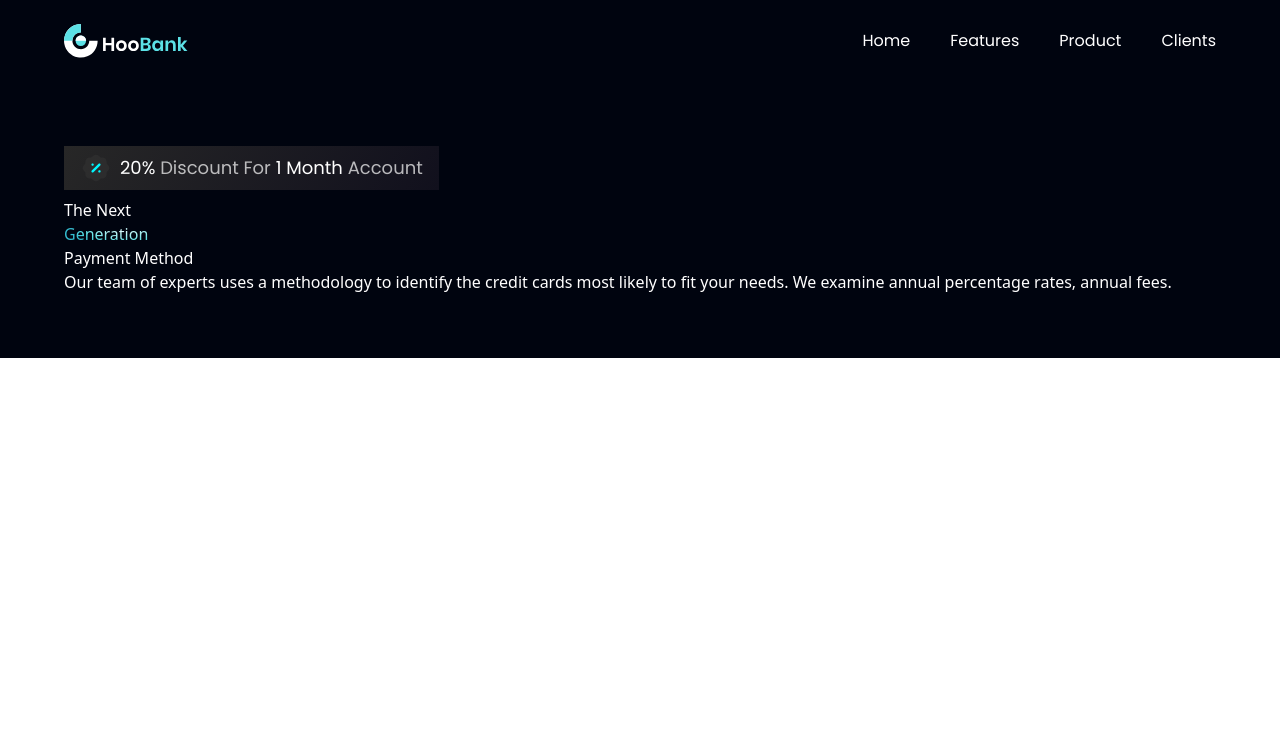
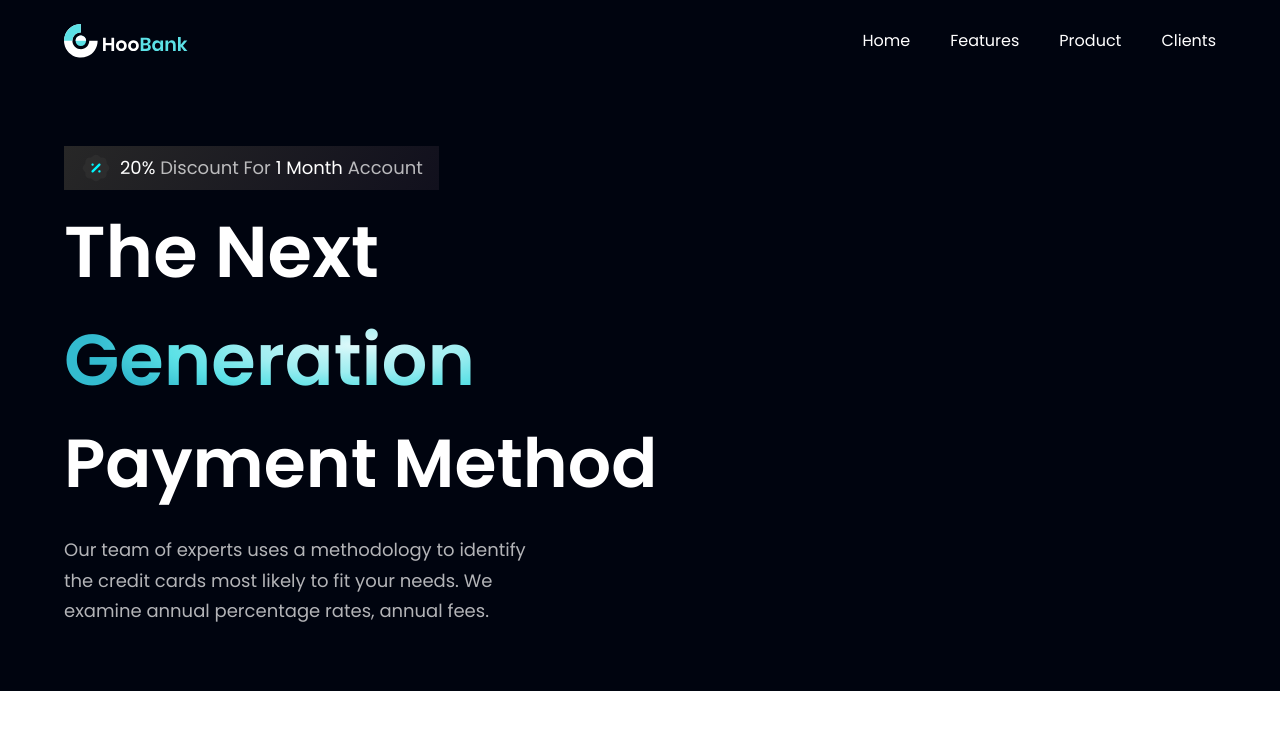
Before and after one commit to vidushalakshan/Bank-Mordern-App, a React (Vite) app: page / in a window 1280 px wide. Shown: the top 730 px of the page. Built offline with nearby package versions, Linux system fonts and the light colour scheme.

Commit message:
updated left side hero section styling

```diff
--- a/src/components/Hero.jsx
+++ b/src/components/Hero.jsx
@@ -16,16 +16,16 @@ const Hero = () => {
           </p>
         </div>
 
-        <div>
-          <h1 className="text-white">
-            The Next <br /> <span className="text-gradient">Generation</span>{" "}
+        <div className="flex flex-row justify-between items-center w-full">
+          <h1 className="text-white font-poppins font-semibold ss:text-[72px] text-[52px] ss:leading[100.8px]">
+            The Next <br className="sm:block hidden" /> <span className="text-gradient">Generation</span>{" "}
           </h1>
           <div></div>
         </div>
 
-        <h1 className="text-white">Payment Method</h1>
+        <h1 className="font-poppins font-semibold ss:text-[68px] text-[52px] text-white ss:leading-[100.8px] leading-[75px] w-full ">Payment Method</h1>
 
-        <p className="text-white">
+        <p className={`${style.paragraph} max-w-[470px] mt-5`}>
           Our team of experts uses a methodology to identify the credit cards
           most likely to fit your needs. We examine annual percentage rates,
           annual fees.
```
